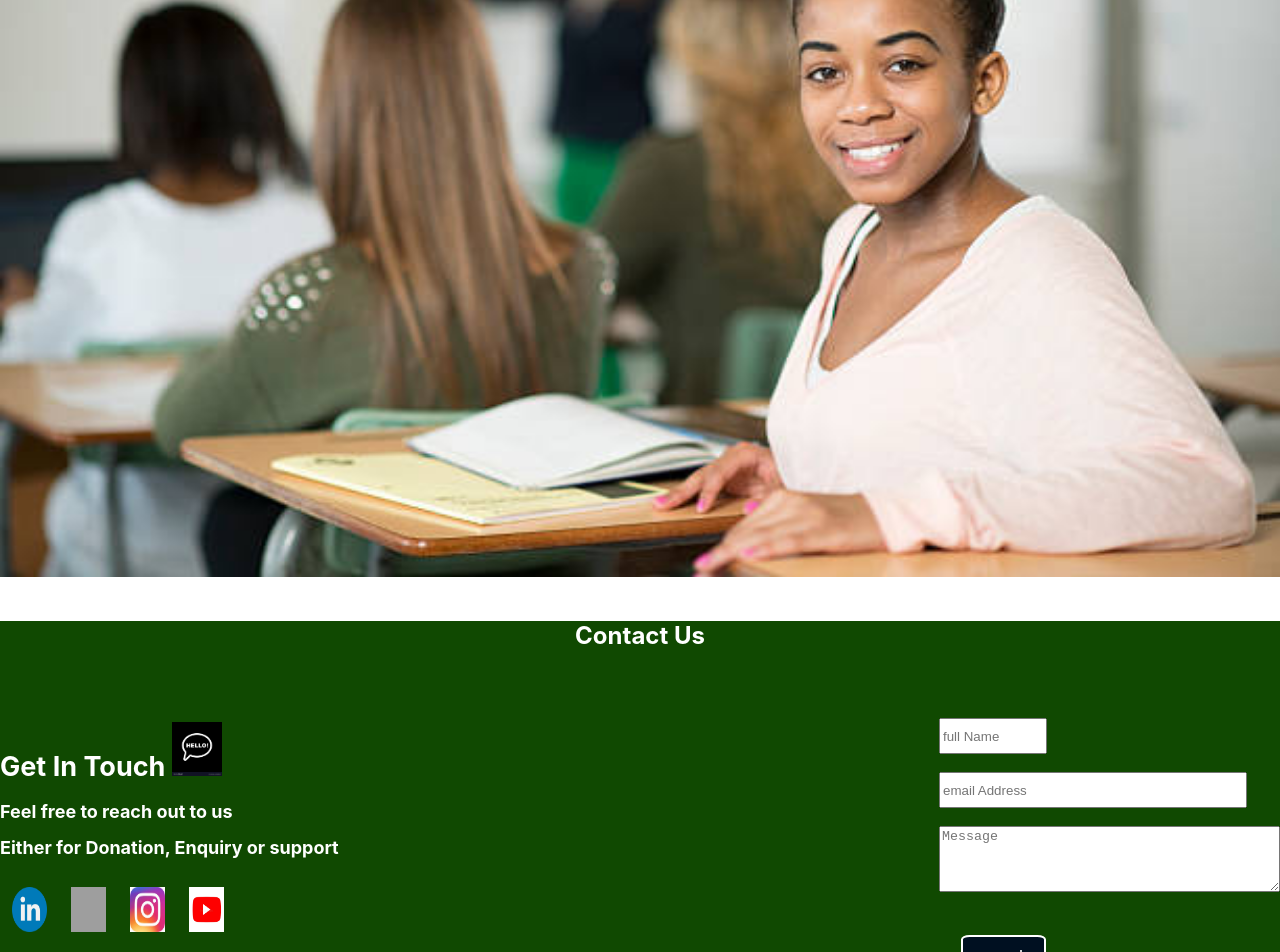
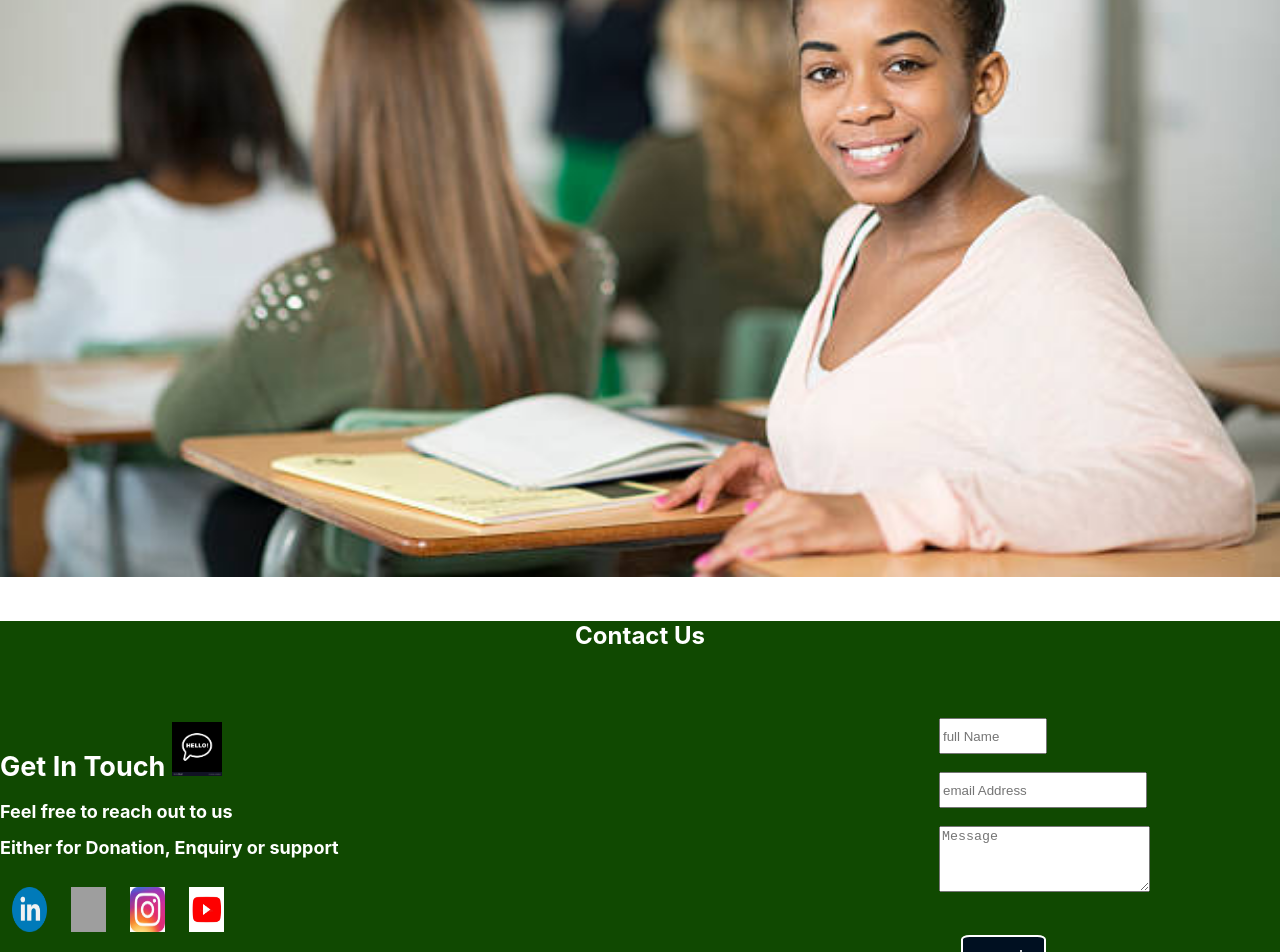
Before and after one commit to CyCodez/crowdfund, a React (Create React App) app: page / in a window 1280 px wide. Shown: the part 544-1496 px from the top of the page. Built offline with nearby package versions, Linux system fonts and the light colour scheme; grey boxes are pictures that could not be loaded; the HTML template or start-up script is replaced by a standard one.

Commit message:
styled the footer

```diff
--- a/src/App.css
+++ b/src/App.css
@@ -8,6 +8,10 @@
   margin-top: 130px;
   color: #001021;
   font-weight: bold;
+}
+
+textarea {
+  width: 60%;
 }
 
 .flex3 {
--- a/src/Footer.js
+++ b/src/Footer.js
@@ -93,7 +93,7 @@ function Footer() {
             <input
               type="text"
               placeholder="email Address"
-              style={{ width: "300px", height: "30px" }}
+              style={{ width: "200px", height: "30px" }}
               required="required"
             />
           </p>
```
